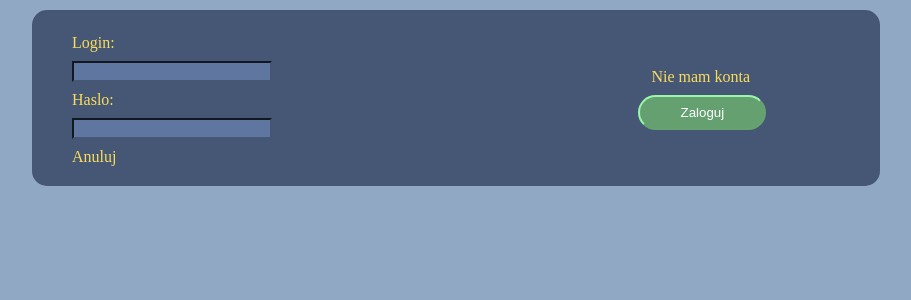
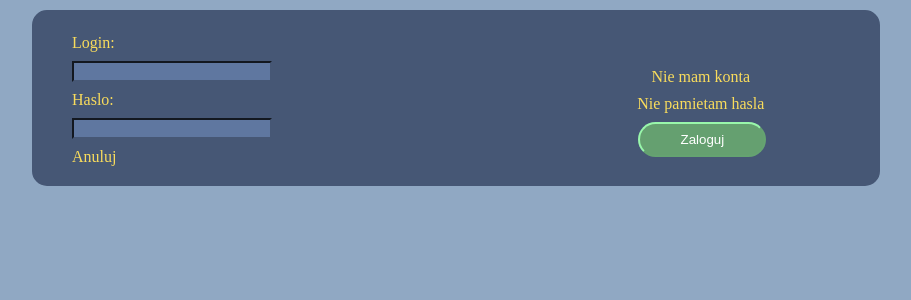
Before and after one commit to xrej654/projekt_sklep_internetowy, a PHP site: page /system-logowania/login.php in a window 1280 px wide. Shown: the top 300 px of the page, without its empty margins (184-1095 px from the left). Run offline with PHP 8.4, Linux system fonts and the light colour scheme.

Commit message:
Update login.php

```diff
--- a/system-logowania/login.php
+++ b/system-logowania/login.php
@@ -22,6 +22,7 @@
 
             <div class="kolumna-prawa">
                 <a href="dodaj-konto.php">Nie mam konta</a>
+                <a href="reset-hasla.php">Nie pamietam hasla</a>
                 <button type="submit" name="submit">Zaloguj</button>
             </div>
         </form>
```
